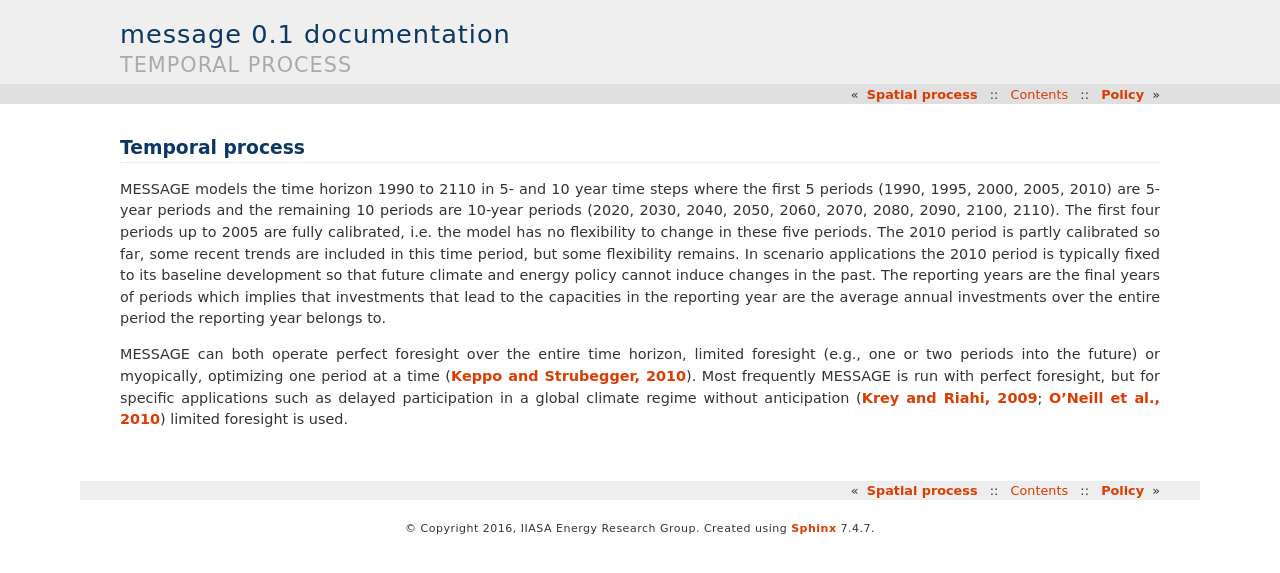
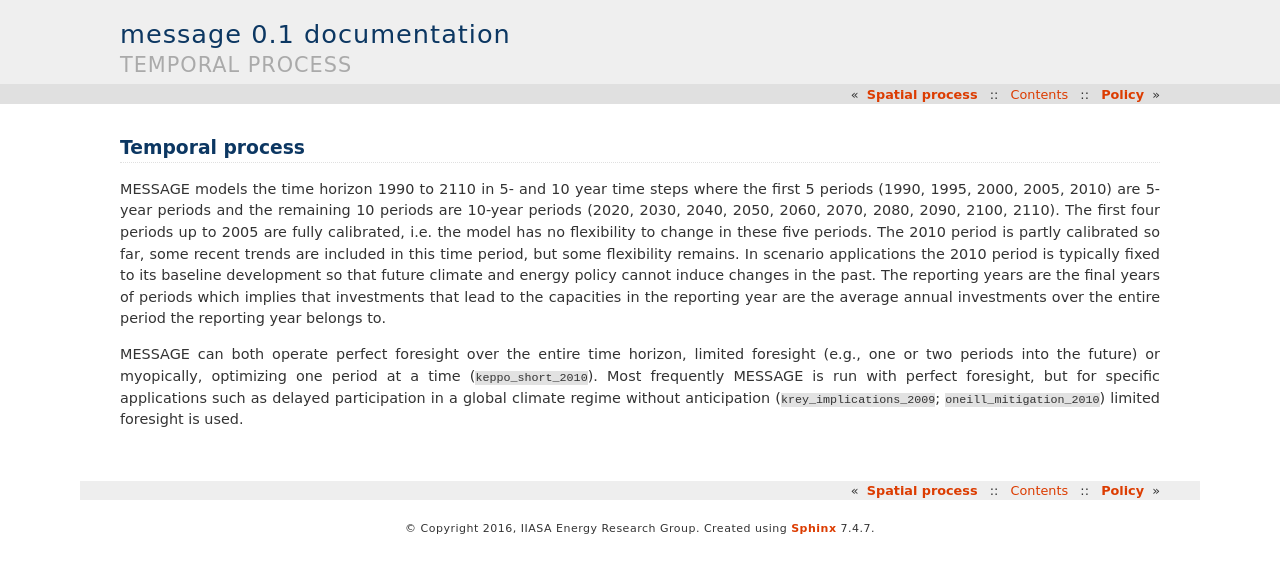
Before and after one commit to yiyi1991/message-ix-models, a Sphinx documentation site: the page built from doc/global/source/message_globiom/overview/temporal.rst, in a window 1280 px wide. Shown: the top 573 px of the page. Built offline with Sphinx 7.4.7, drawn with Linux system fonts in a browser that asks for light colours; cross-references to code outside the pages are shown as plain code.

Commit message:
Update temporal.rst

```diff
--- a/doc/global/source/message_globiom/overview/temporal.rst
+++ b/doc/global/source/message_globiom/overview/temporal.rst
@@ -2,4 +2,4 @@ Temporal process
 =================
 MESSAGE models the time horizon 1990 to 2110 in 5- and 10 year time steps where the first 5 periods (1990, 1995, 2000, 2005, 2010) are 5-year periods and the remaining 10 periods are 10-year periods (2020, 2030, 2040, 2050, 2060, 2070, 2080, 2090, 2100, 2110). The first four periods up to 2005 are fully calibrated, i.e. the model has no flexibility to change in these five periods. The 2010 period is partly calibrated so far, some recent trends are included in this time period, but some flexibility remains. In scenario applications the 2010 period is typically fixed to its baseline development so that future climate and energy policy cannot induce changes in the past. The reporting years are the final years of periods which implies that investments that lead to the capacities in the reporting year are the average annual investments over the entire period the reporting year belongs to.
 
-MESSAGE can both operate perfect foresight over the entire time horizon, limited foresight (e.g., one or two periods into the future) or myopically, optimizing one period at a time (`Keppo and Strubegger, 2010 <https://wiki.ucl.ac.uk/display/ADVIAM/References+MESSAGE>`_). Most frequently MESSAGE is run with perfect foresight, but for specific applications such as delayed participation in a global climate regime without anticipation (`Krey and Riahi, 2009 <https://wiki.ucl.ac.uk/display/ADVIAM/References+MESSAGE>`_; `O'Neill et al., 2010 <https://wiki.ucl.ac.uk/display/ADVIAM/References+MESSAGE>`_) limited foresight is used.
+MESSAGE can both operate perfect foresight over the entire time horizon, limited foresight (e.g., one or two periods into the future) or myopically, optimizing one period at a time (:cite:`keppo_short_2010`). Most frequently MESSAGE is run with perfect foresight, but for specific applications such as delayed participation in a global climate regime without anticipation (:cite:`krey_implications_2009`; :cite:`oneill_mitigation_2010`) limited foresight is used.
```
